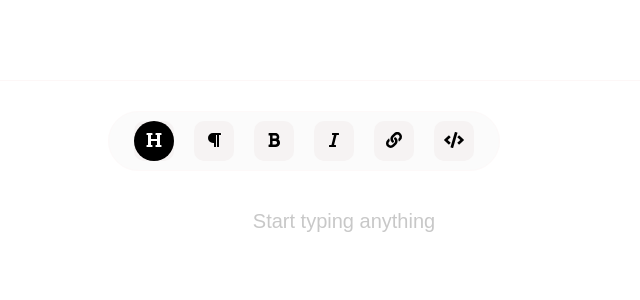
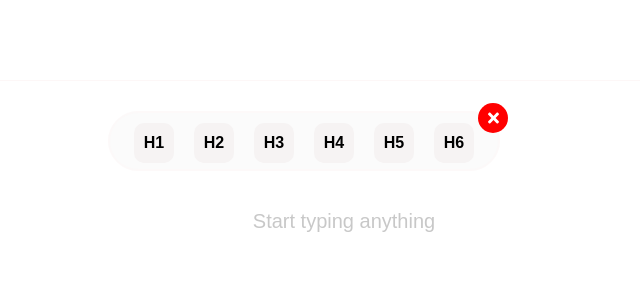
Before and after one commit to itsgratien/custom-react-text-editor, a React (Create React App) app: page / in a window 1280 px wide. Both pictures are taken after a click on the button 490 px from the left and 141 px from the top of the page. Shown: the top 300 px of the page, without its empty margins (336-976 px from the left). Built offline with nearby package versions, Linux system fonts and the light colour scheme.

Commit message:
finish handling headings

```diff
--- a/src/component/CustomEditor/CustomEditor.scss
+++ b/src/component/CustomEditor/CustomEditor.scss
@@ -1,7 +1,7 @@
-.customTextEditor{
+.customTextEditor {
   position: relative;
-    .public-DraftEditorPlaceholder-inner{
-        color: #C8C8C8;
+  .public-DraftEditorPlaceholder-inner {
+    color: #c8c8c8;
     font-size: 20px;
     position: absolute;
     text-align: center;
@@ -10,4 +10,30 @@
     top: 0;
     margin-top: -5px;
   }
+  h1,
+  h2,
+  h3,
+  h4,
+  h5,
+  h6 {
+    font-weight: bold;
   }
+  h1 {
+    font-size: 2em;
+  }
+  h2 {
+    font-size: 1.5em;
+  }
+  h3 {
+    font-size: 1.17em;
+  }
+  h4 {
+    font-size: 1em;
+  }
+  h5 {
+    font-size: 0.83em;
+  }
+  h6 {
+    font-size: 0.67em;
+  }
+}
--- a/src/component/CustomEditor/CustomEditor.tsx
+++ b/src/component/CustomEditor/CustomEditor.tsx
@@ -1,23 +1,7 @@
 import React, { useState } from 'react';
 import './CustomEditor.scss';
 import { Editor, EditorState, RichUtils } from 'draft-js';
-import {
-  faItalic,
-  faBold,
-  faHeading,
-  faParagraph,
-  faLink,
-  faCode,
-} from '@fortawesome/free-solid-svg-icons';
-import { library } from '@fortawesome/fontawesome-svg-core';
 import { EditorAction } from './EditorAction';
-
-library.add(faItalic);
-library.add(faBold);
-library.add(faHeading);
-library.add(faParagraph);
-library.add(faLink);
-library.add(faCode);
 
 interface Props {
   height?: string;
@@ -44,29 +28,26 @@ const CustomEditor = (props: Props) => {
     return undefined;
   };
 
+  const handleBlockType = (command: string) => {
+    const newState = RichUtils.toggleBlockType(editorState, command);
+
+    if (newState) {
+      setEditorState(newState);
+    }
+
+    return undefined;
+  };
+
   return (
     <div
       className='customTextEditor relative w-full h-full flex flex-col items-center justify-center'
       style={{ height: height || '500px' }}
     >
       <EditorAction
-        items={[
-          {
-            name: 'heading',
-            command: '',
-          },
-          {
-            name: 'paragraph',
-            command: 'paragraph',
-          },
-          { name: 'bold', command: 'bold' },
-          { name: 'italic', command: 'italic' },
-          { name: 'link', command: '' },
-          { name: 'code', command: 'code' },
-        ]}
         handleKeyCommand={(command) =>
           command && handleKeyCommand(command, editorState)
         }
+        handleBlockType={handleBlockType}
       />
       <div
         className={`editorContent relative w-full flex-1 mt-10 pl-10 pr-10 ${
--- a/src/component/CustomEditor/EditorAction/EditorAction.tsx
+++ b/src/component/CustomEditor/EditorAction/EditorAction.tsx
@@ -2,42 +2,143 @@ import React, { useState } from 'react';
 import './EditorAction.scss';
 import { FontAwesomeIcon } from '@fortawesome/react-fontawesome';
 import { IconName } from '@fortawesome/fontawesome-svg-core';
-import { DraftEditorCommand } from 'draft-js';
+import { library } from '@fortawesome/fontawesome-svg-core';
+import {
+  faItalic,
+  faBold,
+  faHeading,
+  faParagraph,
+  faLink,
+  faCode,
+} from '@fortawesome/free-solid-svg-icons';
+import { HeadingAction } from './HeadingAction';
+
+library.add(faItalic);
+library.add(faBold);
+library.add(faHeading);
+library.add(faParagraph);
+library.add(faLink);
+library.add(faCode);
 
 interface Props {
-  items: {
-    name: IconName;
-    command?: DraftEditorCommand | string;
-  }[];
   handleKeyCommand: (command?: string) => void;
+  handleBlockType?: (command: string) => void;
+}
+
+enum Action {
+  Heading = 'heading',
+  Paragraph = 'paragraph',
+  Italic = 'italic',
+  Bold = 'bold',
+  Link = 'link',
+  Code = 'code',
+}
+
+enum Command {
+  Bold = 'bold',
+  Paragraph = 'paragraph',
+  Italic = 'italic',
+  Code = 'code',
 }
 
 const EditorAction = (props: Props) => {
   const [activeAction, setActiveAction] = useState<IconName>();
 
-  const { items, handleKeyCommand } = props;
+  const [openSubAction, setOpenSubAction] = useState<boolean>(false);
 
-  const handleActiveAction = (value: IconName, command?: string) => {
-    setActiveAction(value);
+  const { handleKeyCommand, handleBlockType } = props;
+
+  const handleActiveAction = (value: IconName | string, command?: string) => {
+    setActiveAction(value as IconName);
 
     handleKeyCommand(command);
+
+    switch (value) {
+      case Action.Heading:
+        setOpenSubAction(true);
+        break;
+      default:
+        setOpenSubAction(false);
+    }
   };
 
   return (
     <ul className='relative flex items-center editorAction'>
-      {items.map((item) => (
-        <li key={item.name}>
+      {activeAction === Action.Heading && handleBlockType && openSubAction && (
+        <HeadingAction
+          handleActiveAction={handleActiveAction}
+          handleBlockType={handleBlockType}
+          handleClose={() => setOpenSubAction(false)}
+        />
+      )}
+      <li>
         <button
           type='button'
           className={`outline-none focus:outline-none ${
-              activeAction === item.name ? 'activeAction' : ''
+            activeAction === Action.Heading ? 'activeAction' : ''
           }`}
-            onClick={() => handleActiveAction(item.name, item.command)}
+          onClick={() => handleActiveAction(Action.Heading)}
         >
-            <FontAwesomeIcon icon={['fas', item.name]} />
+          <FontAwesomeIcon icon={['fas', Action.Heading]} />
         </button>
       </li>
-      ))}
+      <li>
+        <button
+          type='button'
+          className={`outline-none focus:outline-none ${
+            activeAction === Action.Paragraph ? 'activeAction' : ''
+          }`}
+          onClick={() =>
+            handleActiveAction(Action.Paragraph, Command.Paragraph)
+          }
+        >
+          <FontAwesomeIcon icon={['fas', Action.Paragraph]} />
+        </button>
+      </li>
+      <li>
+        <button
+          type='button'
+          className={`outline-none focus:outline-none ${
+            activeAction === Action.Bold ? 'activeAction' : ''
+          }`}
+          onClick={() => handleActiveAction(Action.Bold, Command.Bold)}
+        >
+          <FontAwesomeIcon icon={['fas', Action.Bold]} />
+        </button>
+      </li>
+      <li>
+        <button
+          type='button'
+          className={`outline-none focus:outline-none ${
+            activeAction === Action.Italic ? 'activeAction' : ''
+          }`}
+          onClick={() => handleActiveAction(Action.Italic, Command.Italic)}
+        >
+          <FontAwesomeIcon icon={['fas', Action.Italic]} />
+        </button>
+      </li>
+      <li>
+        <button
+          type='button'
+          className={`outline-none focus:outline-none ${
+            activeAction === Action.Link ? 'activeAction' : ''
+          }`}
+          onClick={() => handleActiveAction(Action.Link)}
+        >
+          <FontAwesomeIcon icon={['fas', Action.Link]} />
+        </button>
+      </li>
+      <li>
+        <button
+          type='button'
+          className={`outline-none focus:outline-none ${
+            activeAction === Action.Code ? 'activeAction' : ''
+          }`}
+          onClick={() => handleActiveAction(Action.Code)}
+        >
+          <FontAwesomeIcon icon={['fas', Action.Code]} />
+        </button>
+      </li>
     </ul>
   );
 };
--- /dev/null
+++ b/src/component/CustomEditor/EditorAction/HeadingAction/HeadingAction.scss
@@ -0,0 +1,16 @@
+.headingAction {
+  border-radius: 100px;
+  border: 1px solid #fdf9f9;
+  background-color: #fbfbfb;
+  height: 100%;
+  .closeChildAction {
+    width: 30px;
+    height: 30px;
+    border-radius: 100%;
+    z-index: 200;
+    margin-top: -10px;
+    margin-right: -10px;
+    background: red;
+    color: white;
+  }
+}
--- /dev/null
+++ b/src/component/CustomEditor/EditorAction/HeadingAction/HeadingAction.tsx
@@ -0,0 +1,65 @@
+import React, { useState } from 'react';
+import './HeadingAction.scss';
+import { FontAwesomeIcon } from '@fortawesome/react-fontawesome';
+import { library } from '@fortawesome/fontawesome-svg-core';
+import { faTimes } from '@fortawesome/free-solid-svg-icons';
+
+library.add(faTimes);
+
+const items = [
+  { name: 'H1', command: 'header-one' },
+  { name: 'H2', command: 'header-two' },
+  { name: 'H3', command: 'header-three' },
+  { name: 'H4', command: 'header-four' },
+  { name: 'H5', command: 'header-five' },
+  { name: 'H6', command: 'header-six' },
+];
+
+interface Props {
+  handleActiveAction: (name: string, command?: string) => void;
+  handleBlockType: (command: string) => void;
+  handleClose: () => void;
+}
+
+const HeadingAction = (props: Props) => {
+  const [activeHeading, setActiveHeading] = useState<string>();
+
+  const { handleActiveAction, handleBlockType, handleClose } = props;
+
+  const handleActiveHeading = (value: string, command: string) => {
+    setActiveHeading(value);
+
+    handleActiveAction('heading');
+
+    handleBlockType(command);
+
+    return undefined;
+  };
+  return (
+    <div className='headingAction absolute w-full h-full inset-0 z-50'>
+      <button
+        className='outline-none focus:outline-none font-bold absolute right-0 closeChildAction flex items-center justify-center'
+        onClick={handleClose}
+      >
+        <FontAwesomeIcon icon={['fas', 'times']} />
+      </button>
+      <ul className='flex items-center justify-center'>
+        {items.map((item, index) => (
+          <li key={index}>
+            <button
+              type='button'
+              className={`outline-none focus:outline-none font-bold ${
+                activeHeading === item.name ? 'activeAction' : ''
+              }`}
+              onClick={() => handleActiveHeading(item.name, item.command)}
+            >
+              {item.name}
+            </button>
+          </li>
+        ))}
+      </ul>
+    </div>
+  );
+};
+
+export default HeadingAction;
--- /dev/null
+++ b/src/component/CustomEditor/EditorAction/HeadingAction/index.ts
@@ -0,0 +1,3 @@
+import HeadingAction from './HeadingAction';
+
+export { HeadingAction };
```
Lines whose indentation alone changed are shown as unchanged.
